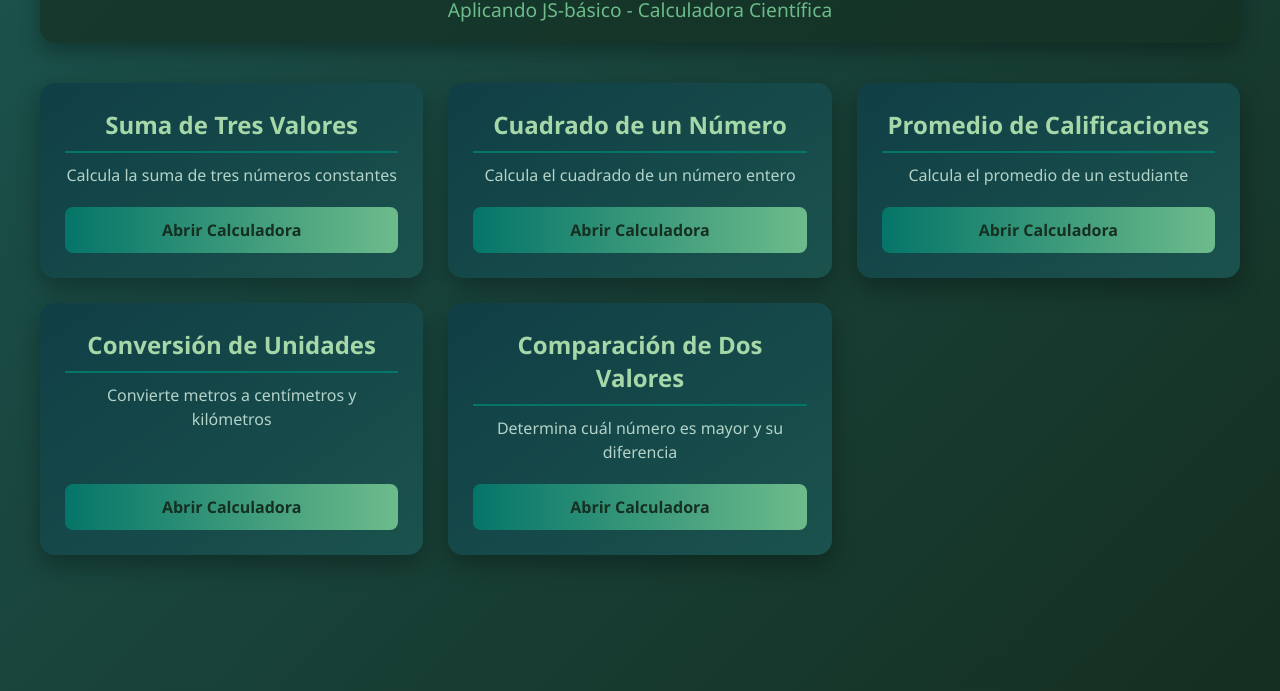
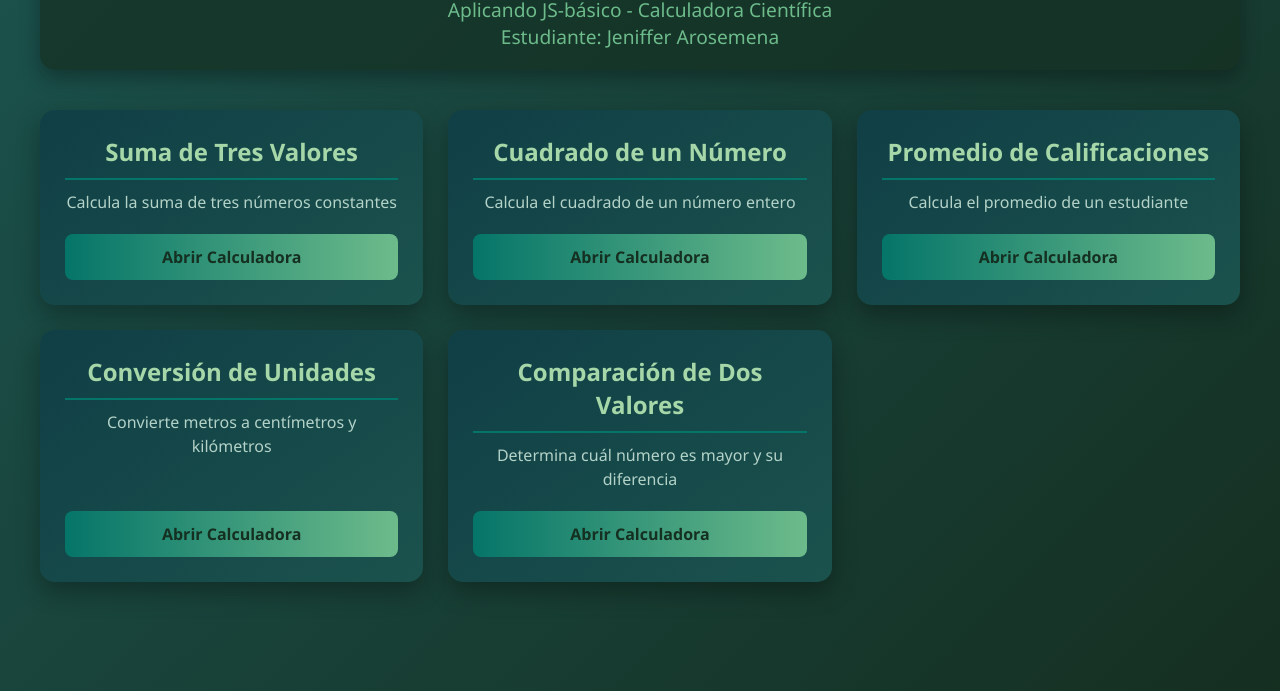
Before and after one commit to jena2t/Parcial-2, a plain HTML site: page index.html in a window 1280 px wide. Shown: the part 109-800 px from the top of the page. Drawn offline with Linux system fonts and the light colour scheme.

Commit message:
Update index.html

```diff
--- a/index.html
+++ b/index.html
@@ -11,6 +11,7 @@
         <header>
             <h1>Parcial #2</h1>
             <p>Aplicando JS-básico - Calculadora Científica</p>
+            <p>Estudiante: Jeniffer Arosemena</p>
         </header>
 
         <div class="cards-container">
```
